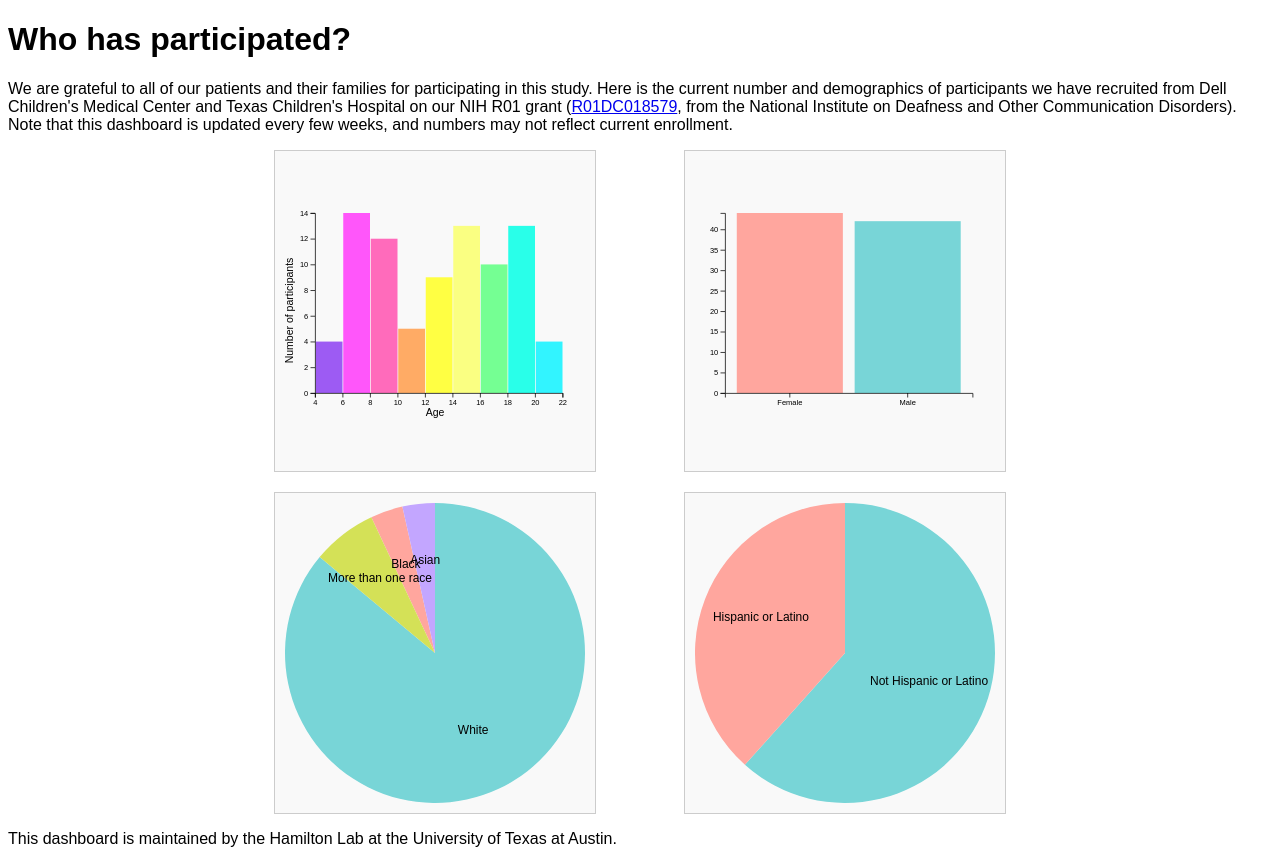
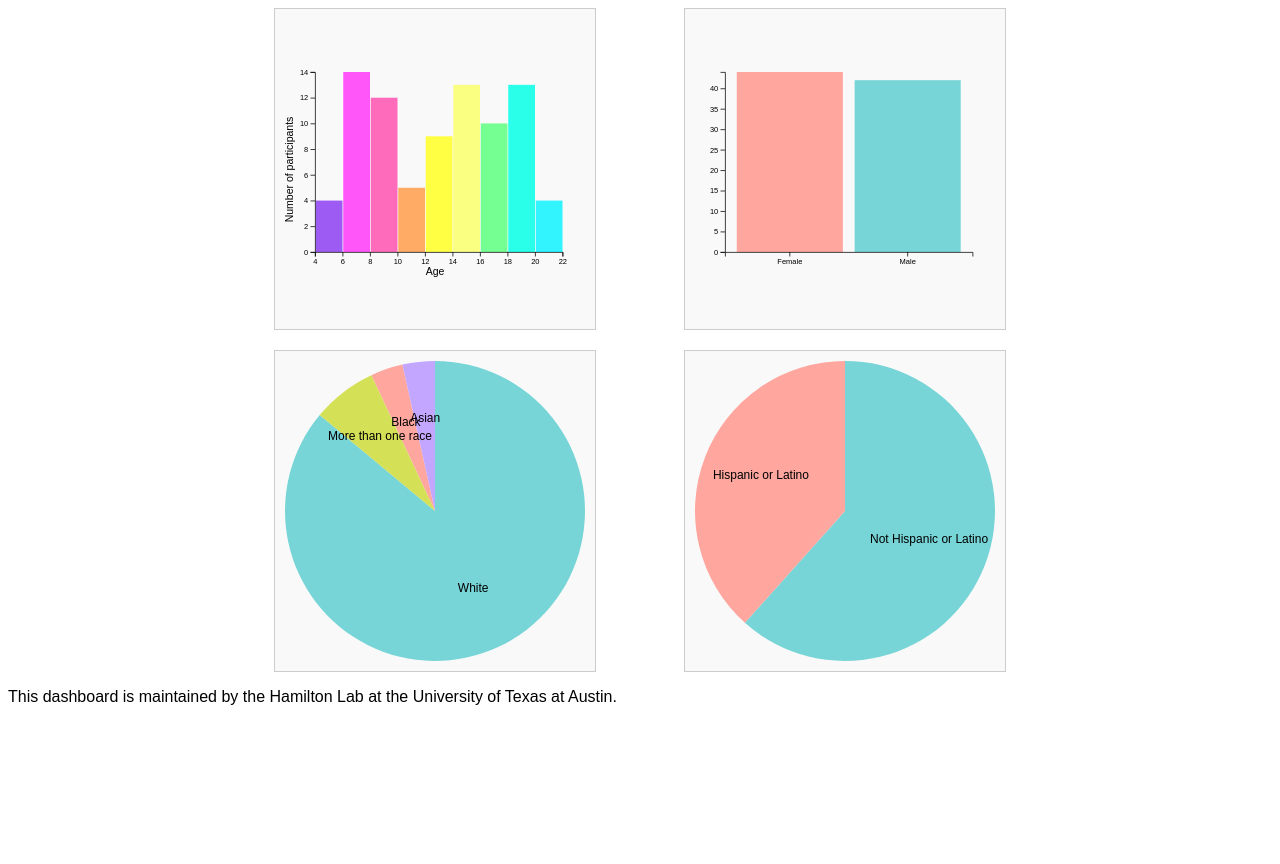
Before and after one commit to HamiltonLabUT/research_dashboards, a plain HTML site: page index.html in a window 1280 px wide. After the commit the page ends 800 px from the top, so only its background shows below. Drawn offline with nearby package versions, Linux system fonts and the light colour scheme.

Commit message:
Removed paragraph because it will go on wix instead

```diff
--- a/index.html
+++ b/index.html
@@ -8,8 +8,6 @@
     <link rel="stylesheet" href="styles.css">
 </head>
 <body>
-    <h1>Who has participated?</h1>
-    <p> We are grateful to all of our patients and their families for participating in this study. Here is the current number and demographics of participants we have recruited from Dell Children's Medical Center and Texas Children's Hospital on our NIH R01 grant (<a href="https://grantome.com/grant/NIH/R01-DC018579-01A1">R01DC018579</a>, from the National Institute on Deafness and Other Communication Disorders). Note that this dashboard is updated every few weeks, and numbers may not reflect current enrollment.</p>
     <div id="tooltip" style="position: absolute; display: none; padding: 5px; background: #ffffff; border: 1px solid #ccc; border-radius: 3px; pointer-events: none;"></div>
     <div id="eth_tooltip" style="position: absolute; display: none; padding: 5px; background: #ffffff; border: 1px solid #ccc; border-radius: 3px; pointer-events: none;"></div>
     <div id="dashboard">
```
